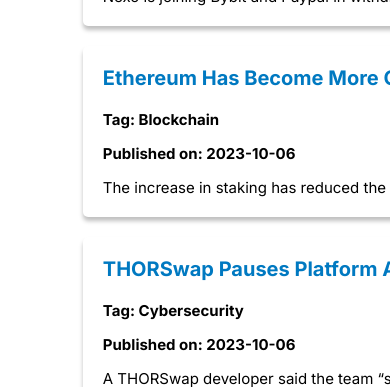
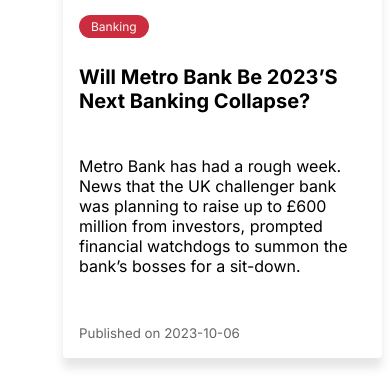
Before and after one commit to alexiswhng/newsfeed-app, a Flask app: page /index in a window 390 px wide; the page is wider, and only the part inside the window is pictured. Shown: the part 2005-2392 px from the top of that part. Run offline with Flask 3, Linux system fonts and the light colour scheme.

Commit message:
Add files via upload

```diff
--- a/app.py
+++ b/app.py
@@ -36,7 +36,7 @@
 def index():
     page = request.args.get('page', 1, type=int)
     pagination = Article.query.order_by(Article.pub_date.desc()).paginate(page=page, per_page=10)
-    return render_template('index.html', pagination=pagination)
+    return render_template('index[wip].html', pagination=pagination)
 
 @app.route('/<article_tag>/')
 def filter(article_tag):
--- /dev/null
+++ b/static/css/index[wip].css
@@ -0,0 +1,188 @@
+@import url('https://fonts.googleapis.com/css2?family=Inter:wght@100;200;300;400;500;600;700&display=swap');
+@import "sign-in.css";
+
+.header-2 {
+    display: flex;
+    align-items: center;
+    width: 100%;
+    background: #1C5D86;
+    height: 60px;
+    padding: 30px;
+    box-sizing: border-box;
+}
+
+.header-2 a {
+    color: #FFF;
+    text-decoration: none;
+    font-family: Inter;
+    font-size: 18px;
+    margin-right: 70px;
+    margin-left: 70px;
+
+}
+
+.search-bar {
+    margin-left: auto;
+}
+
+.search-bar input {
+    width: 300px;
+    padding: 8px;
+    box-sizing: border-box;
+    border-radius: 5px;
+    border: none;
+    margin-right: 70px;
+}
+
+/* headline */
+.main-title{
+    font-family: Inter;
+    font-size: 35px;
+    font-style: normal;
+    font-weight: 700;
+    line-height: normal;
+    margin-right: 100px;
+    margin-left: 100px;
+}
+
+.main-description{
+    color: #646C76;
+    font-family: Inter;
+    font-size: 20px;
+    font-style: normal;
+    font-weight: 400;
+    line-height: normal;
+    margin-right: 100px;
+    margin-left: 100px;
+}
+
+/* news cards */
+
+.card-container {
+    display: flex;
+    flex-wrap: wrap;
+    justify-content: space-between;
+    padding: 20px; /* Add padding for better spacing */
+}
+
+.news .card {
+    flex: 0 1 calc(30% - 20px); /* Adjust the width of each card */
+    box-shadow: 0 4px 8px rgba(0, 0, 0, 0.1);
+    border: 1px solid #ddd; /* Add border */
+    border-radius: 8px;
+    overflow: hidden;
+    margin-bottom: 20px;
+}
+
+.news .card img {
+    width: 100%;
+    height: auto;
+    max-height: 200px; /* Adjust the maximum height of the image */
+    object-fit: cover;
+}
+
+.news .card-content {
+    padding: 20px;
+}
+
+.news .keyword {
+    color: #0075BE;
+    font-weight: bold;
+    margin-bottom: 8px;
+}
+
+.news .title {
+    color: #333;
+    font-size: 24px;; /* Adjust the font size of the title */
+    margin-bottom: 12px;
+}
+
+.news .description {
+    color: #666;
+    margin-bottom: 12px;
+}
+
+.news .date {
+    color: #999;
+    font-size: 14px;
+    margin-bottom: 0;
+}
+
+
+.container {
+  display: flex;
+  flex-wrap: wrap;
+  justify-content: center;
+  max-width: 1500px;
+  margin-block: 32px;
+  gap: 32px;
+  margin-left: 55px;
+}
+
+img {
+  max-width: 100%;
+  display: block;
+  object-fit: cover;
+}
+
+.card {
+  display: flex;
+  flex-direction: column;
+  width: clamp(20rem, calc(20rem + 2vw), 22rem);
+  overflow: hidden;
+  box-shadow: 0 10px 10px rgba(0, 0, 0, 0.1);
+  border-radius: 4px;
+  background: #FFFFFF;
+
+}
+
+.card__body {
+  padding: 1rem;
+  display: flex;
+  flex-direction: column;
+  /* gap: .5rem; */
+  font-family: Inter;
+}
+
+
+.tag {
+  align-self: flex-start;
+  padding: 4px 12px;
+  border-radius: 16px;
+  font-size: 12px;
+}
+
+.tag + .tag {
+  /* margin-left: .5em; */
+  margin-left: 10px;
+}
+
+.tag-red {
+  background: #cb2d3e;
+  color: #fafafa;
+}
+
+.card__body h4 {
+  font-size: 20px;
+  text-transform: capitalize;
+}
+
+.card__footer {
+  display: flex;
+  padding: 1rem;
+  margin-top: auto;
+}
+
+.user {
+  display: flex;
+  gap: .5rem;
+}
+
+.user__image {
+  border-radius: 50%;
+}
+
+.user__info > small {
+font-family: Inter;
+  color: #666;
+}
--- a/static/css/sign-in.css
+++ b/static/css/sign-in.css
@@ -5,7 +5,6 @@
 .header {
     display: flex;
     align-items: center;
-
     width: 100%;
     background: #0075BE;
     height: 80px;
--- a/templates/index.html
+++ b/templates/index.html
@@ -9,7 +9,9 @@
 
 <header>
     <div class = "header">
-        <img src = "{{ url_for('static', filename = 'images/logo.svg') }}">
+        <a href="{{ url_for('index') }}" class="logo">
+            <img src = "{{ url_for('static', filename = 'images/logo.svg') }}">
+        </a>
         <h1>Emerging Technology & Innovation News</h1>
     </div>
 </header>
@@ -76,7 +78,6 @@
                         </div>
                     </section>
                     {% endfor %}
-
             </div>
         </div>
     </div>
--- /dev/null
+++ b/templates/index[wip].html
@@ -0,0 +1,68 @@
+<!DOCTYPE html>
+<html lang="en">
+<head>
+    <meta charset="UTF-8">
+    <meta name="viewport" content="width=device-width, initial-scale=1.0">
+    <link rel="stylesheet" href="{{ url_for('static', filename='css/index[wip].css') }}">
+    <title>News Feed</title>
+</head>
+
+<header>
+    <div class = "header">
+        <img src = "{{ url_for('static', filename = 'images/logo.svg') }}">
+        <h1>Emerging Technology & Innovation News</h1>
+    </div>
+</header>
+
+<body>
+    <div class="header-2">
+        <a href="{{ url_for('index') }}">Home</a>
+        <div class="search-bar">
+            <input type="text" placeholder="Search articles">
+        </div>
+    </div>
+
+    <div class = 'headline'>
+        <p class = 'main-title'>Latest News</p>
+        <p class = 'main-description'>Keep up to date with the latest news and developments in the emerging technology landscape.</p>
+    </div>
+
+    <!--<div class = "card-container">
+        {% for article in pagination.items %}
+        <div class="news">
+            <img src="{{ url_for('static', filename = 'images/stock/payments.jpg') }}"alt="Card Image">
+            <div class="card-content">
+                <p class="keyword">{{ article.tag }}</p>
+                <h2 class="title">{{ article.title }}</h2>
+                <p class="description">{{ article.description }}</p>
+                <p class="date">{{ article.pub_date }}</p>
+            </div>
+        </div>
+        {% endfor %}
+    </div>-->
+    <div class="container">
+        {% for article in pagination.items %}
+        <div class="card">
+          <div class="card__header">
+            <img src="https://source.unsplash.com/600x400/?computer" alt="card__image" class="card__image" width="600">
+          </div>
+          <div class="card__body">
+            <span class="tag tag-red">{{ article.tag }}</span>
+            <h4>{{ article.title }}</h4>
+            <p>{{ article.description }}</p>
+          </div>
+          <div class="card__footer">
+
+            <div class="user">
+              <div class="user__info">
+                <small>Published on {{ article.pub_date }}</small>
+              </div>
+            </div>
+          </div>
+        </div>
+        {% endfor %}
+      </div>
+
+</body>
+
+</html>
```
Also changed, not shown: templates/filter.html (+7 -3 lines).
